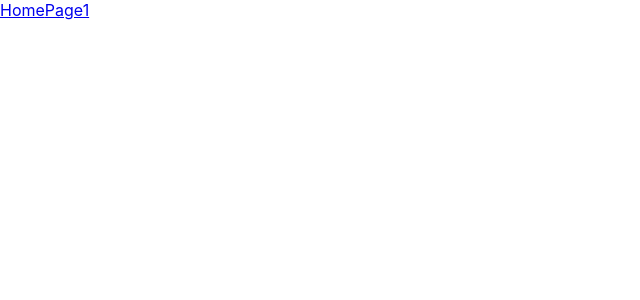
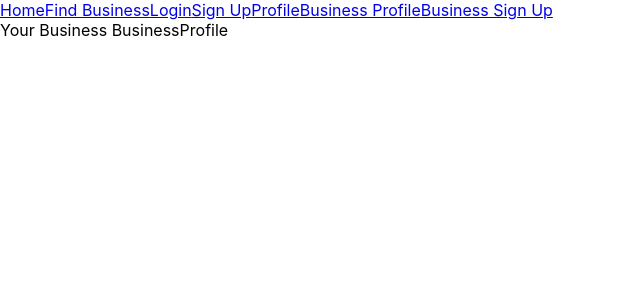
Before and after one commit to chloesli/COVID-Safer, a React (Create React App) app in the folder Frontend/: page /BusinessProfile in a window 1280 px wide. Shown: the top 300 px of the page, without its empty margins (0-640 px from the left). Built offline with nearby package versions, Linux system fonts and the light colour scheme.

Commit message:
Set up links

```diff
--- a/Frontend/src/App.js
+++ b/Frontend/src/App.js
@@ -2,6 +2,12 @@ import React from 'react';
 import './App.css';
 import Navbar from './components/Navbar'
 import Home from './pages/Home'
+import FindBusiness from './pages/FindBusiness'
+import Login from './pages/Login'
+import UserSignUp from './pages/UserSignUp'
+import UserProfile from './pages/UserProfile'
+import BusinessProfile from './pages/BusinessProfile'
+import BusinessSignUp from './pages/BusinessSignUp'
 import {
   Switch,
   Route,
@@ -12,6 +18,13 @@ function App() {
     <Navbar/>
     <Switch>
       <Route exact path="/" component={Home}/>
+      <Route exact path="/find-a-business" component={FindBusiness}/>
+      <Route exact path="/Login" component={Login}/>
+      <Route exact path="/UserSignUp" component={UserSignUp}/>
+      <Route exact path="/UserProfile" component={UserProfile}/>
+      <Route exact path="/BusinessProfile" component={BusinessProfile}/>
+      <Route exact path="/BusinessSignUp" component={BusinessSignUp}/>
+
       {
 
         // <Route exact path="/businesses/" component={Rooms}/>
--- a/Frontend/src/components/Navbar.js
+++ b/Frontend/src/components/Navbar.js
@@ -5,8 +5,12 @@ export class Navbar extends Component {
         return (
             <div>
                 <Link to="/">Home</Link>
-                <Link to="/page">Page1</Link>
-
+                <Link to="/find-a-business">Find Business</Link>
+                <Link to="/Login">Login</Link>
+                <Link to="/UserSignUp">Sign Up</Link>
+                <Link to="/UserProfile">Profile</Link>
+                <Link to="/BusinessProfile">Business Profile</Link>
+                <Link to="/BusinessSignUp">Business Sign Up</Link>
             </div>
         )
     }
--- /dev/null
+++ b/Frontend/src/pages/BusinessProfile.js
@@ -0,0 +1,14 @@
+import React, { Component } from 'react'
+
+export class BusinessProfile extends Component {
+    render() {
+        return (
+            <div>
+                Your Business BusinessProfile
+
+            </div>
+        )
+    }
+}
+
+export default BusinessProfile
--- /dev/null
+++ b/Frontend/src/pages/BusinessSignUp.js
@@ -0,0 +1,13 @@
+import React, { Component } from 'react'
+
+export class BusinessSignUp extends Component {
+    render() {
+        return (
+            <div>
+                Business Sign Up
+            </div>
+        )
+    }
+}
+
+export default BusinessSignUp
--- /dev/null
+++ b/Frontend/src/pages/FindBusiness.js
@@ -0,0 +1,13 @@
+import React, { Component } from 'react'
+
+export class FindBusiness extends Component {
+    render() {
+        return (
+            <div>
+                Find a business
+            </div>
+        )
+    }
+}
+
+export default FindBusiness
--- a/Frontend/src/pages/Home.js
+++ b/Frontend/src/pages/Home.js
@@ -4,7 +4,7 @@ export class Home extends Component {
     render() {
         return (
             <div>
-                Home page
+                App Home
             </div>
         )
     }
--- /dev/null
+++ b/Frontend/src/pages/Login.js
@@ -0,0 +1,14 @@
+import React, { Component } from 'react'
+
+export class Login extends Component {
+    render() {
+        return (
+            <div>
+                Login Page
+
+            </div>
+        )
+    }
+}
+
+export default Login
--- /dev/null
+++ b/Frontend/src/pages/UserProfile.js
@@ -0,0 +1,13 @@
+import React, { Component } from 'react'
+
+export class UserProfile extends Component {
+    render() {
+        return (
+            <div>
+                Your Covid Safer Profile
+            </div>
+        )
+    }
+}
+
+export default UserProfile
--- /dev/null
+++ b/Frontend/src/pages/UserSignUp.js
@@ -0,0 +1,11 @@
+import React, { Component } from 'react'
+
+export default class UserSignUp extends Component {
+    render() {
+        return (
+            <div>
+                User Sign Up
+            </div>
+        )
+    }
+}
```
